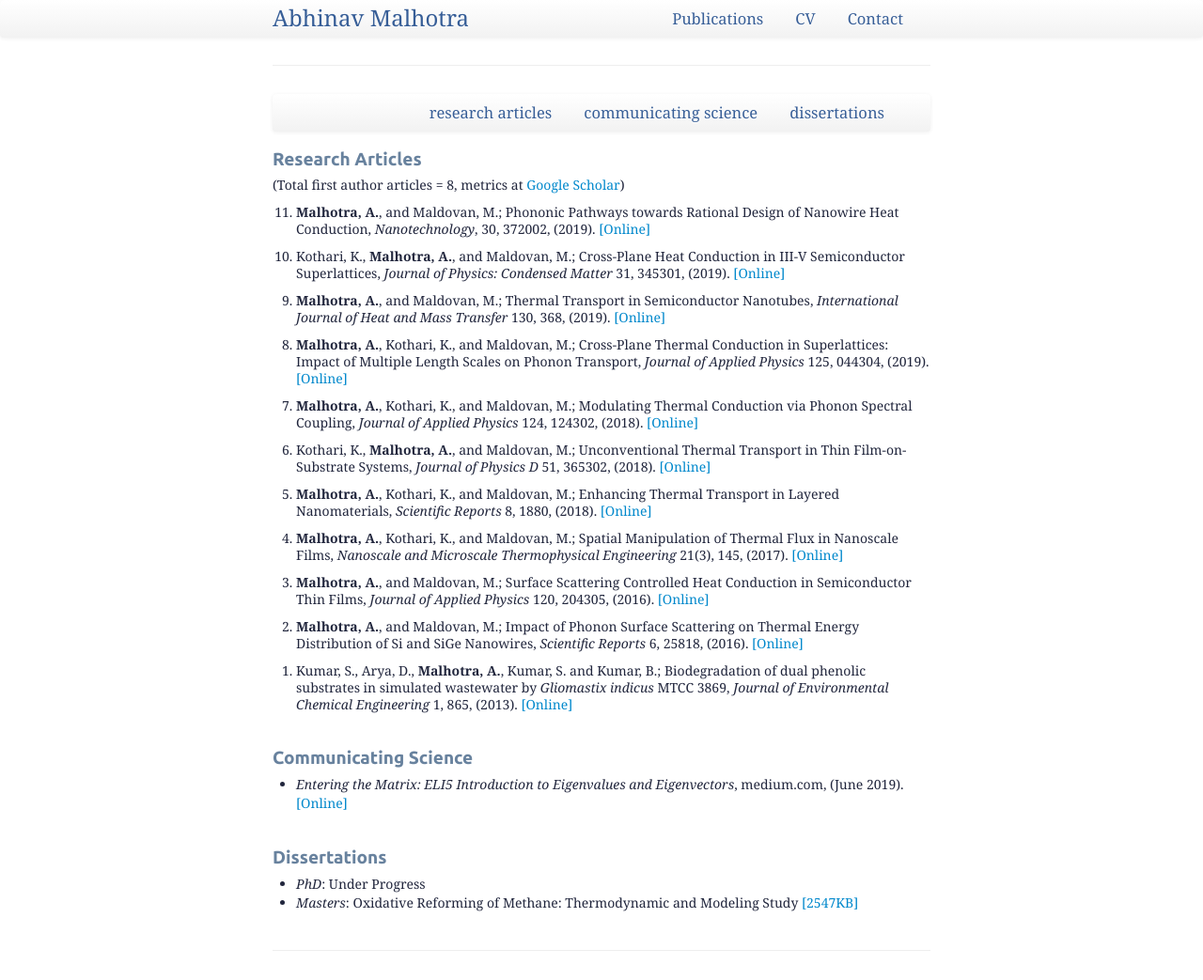
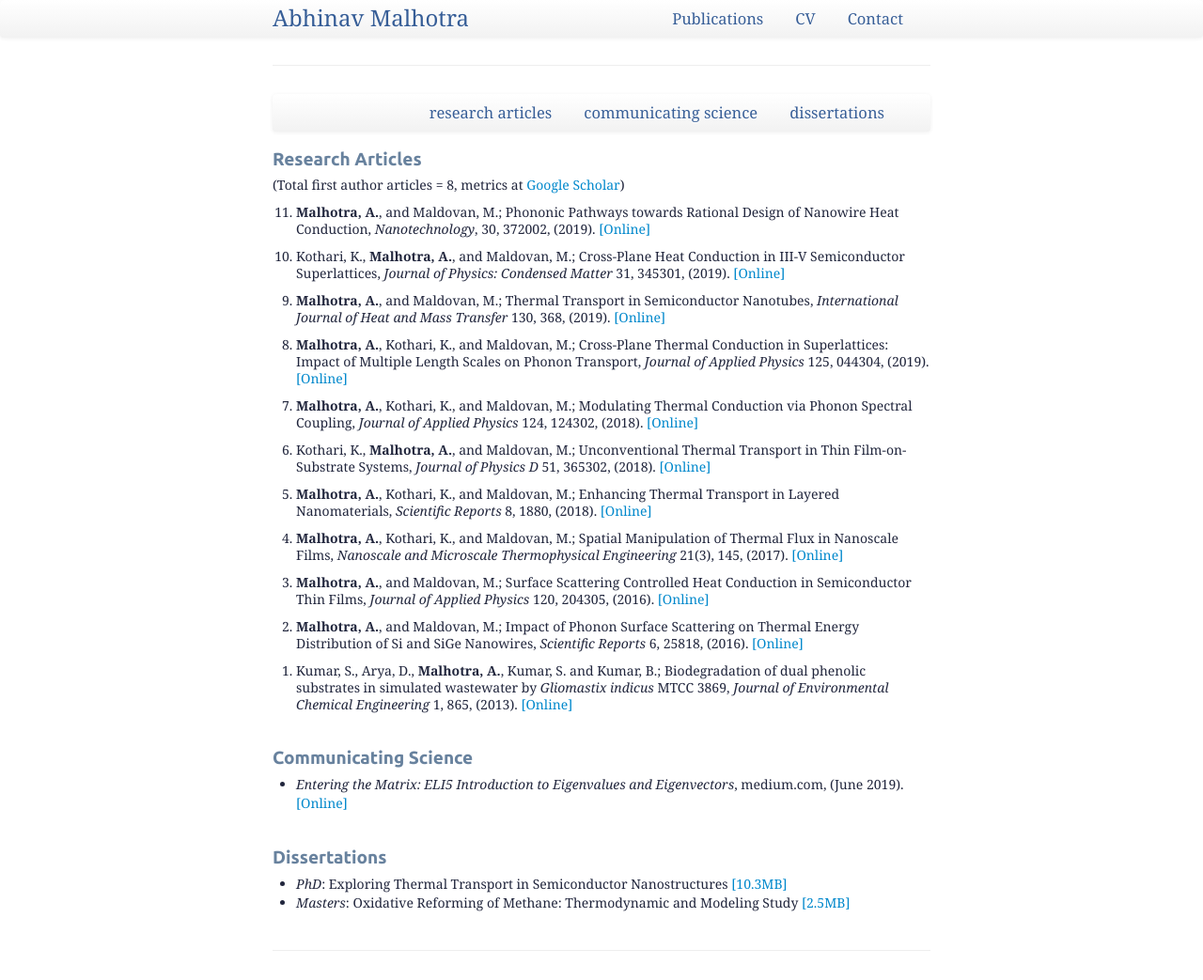
Before and after one commit to ABMalhotra/ABMalhotra.github.io, a Jekyll site: the page built from pages/pubs.md, in a window 1280 px wide. Shown: the whole page at 94% size. Built offline with Jekyll 4.4.1, drawn with Linux system fonts in a browser that asks for light colours.

Commit message:
phd thesis added

```diff
--- a/pages/pubs.md
+++ b/pages/pubs.md
@@ -82,5 +82,5 @@ by *Gliomastix indicus* MTCC 3869, *Journal of Environmental Chemical Engineerin
 <br/>
 ## <a name="thesis"></a>Dissertations
 
-* _PhD_: Under Progress
-* _Masters_: Oxidative Reforming of Methane: Thermodynamic and Modeling Study [[2547KB]](/assets/files/AM_masters_thesis.pdf){:target="_blank"}
+* _PhD_: Exploring Thermal Transport in Semiconductor Nanostructures [[10.3MB]](/assets/files/AM_phd_thesis.pdf){:target="_blank"}
+* _Masters_: Oxidative Reforming of Methane: Thermodynamic and Modeling Study [[2.5MB]](/assets/files/AM_masters_thesis.pdf){:target="_blank"}
```
